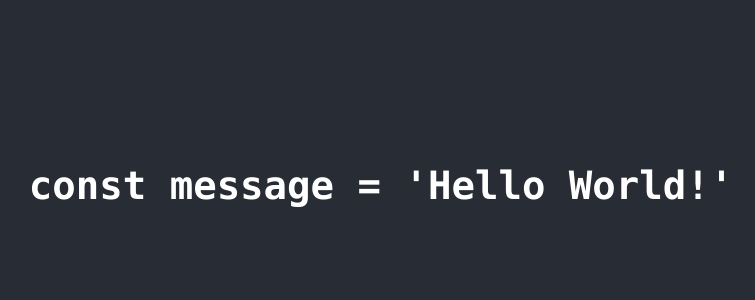
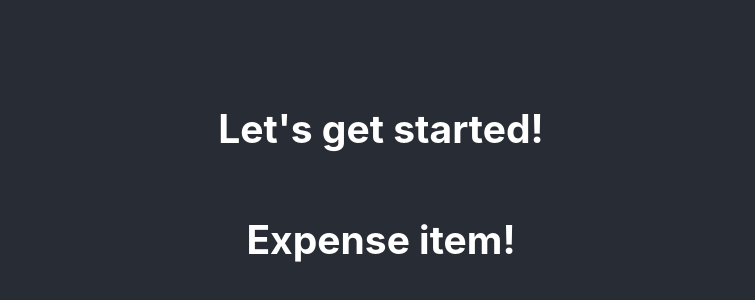
Before and after one commit to magedeungaro/magenific-react-app, a React (Create React App) app: page / in a window 1280 px wide. Shown: the part 216-516 px from the top of the page, without its empty margins (259-1014 px from the left). Built offline with nearby package versions, Linux system fonts and the light colour scheme.

Commit message:
expense item

```diff
--- a/src/App.js
+++ b/src/App.js
@@ -1,14 +1,12 @@
 import './App.css';
+import ExpenseItem from './components/ExpenseItem';
 
 function App() {
   return (
     <div className="App">
       <header className="App-header">
-        <h2>
-          <code>
-            const message = 'Hello World!'
-          </code>
-        </h2>
+        <h2>Let's get started!</h2>
+        <ExpenseItem/>
       </header>
     </div>
   );
--- /dev/null
+++ b/src/components/ExpenseItem.js
@@ -0,0 +1,5 @@
+function ExpenseItem() {
+  return <h2>Expense item!</h2>
+}
+
+export default ExpenseItem;
```
